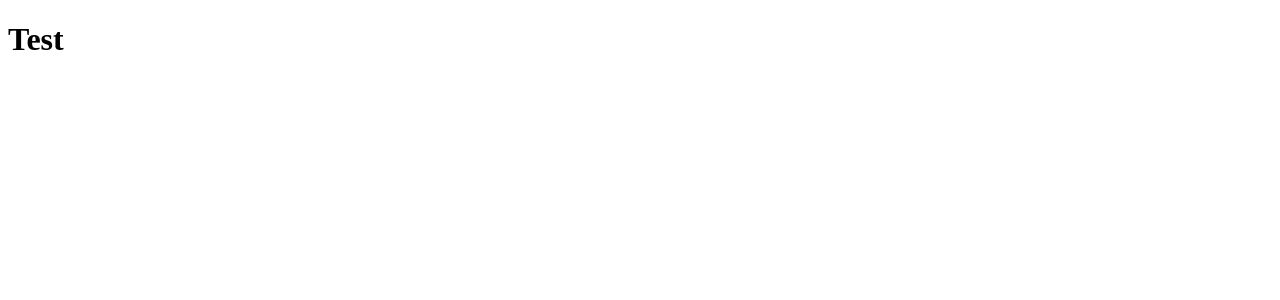
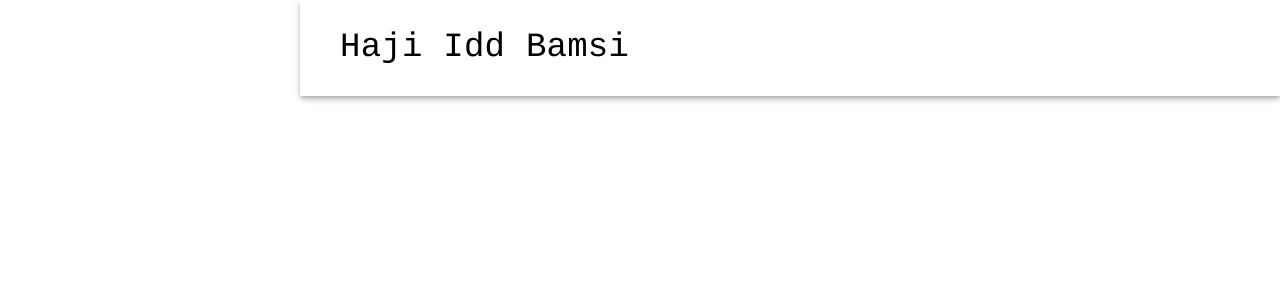
Before and after one commit to bamsi/hbamsi, a React (Create React App) app: page / in a window 1280 px wide. Shown: the top 300 px of the page. Built offline with nearby package versions, Linux system fonts and the light colour scheme.

Commit message:
add toolbar

```diff
--- a/package.json
+++ b/package.json
@@ -3,6 +3,10 @@
   "version": "0.1.0",
   "private": true,
   "dependencies": {
+    "@emotion/react": "^11.11.1",
+    "@emotion/styled": "^11.11.0",
+    "@mui/icons-material": "^5.14.3",
+    "@mui/material": "^5.14.5",
     "@testing-library/jest-dom": "^5.17.0",
     "@testing-library/react": "^13.4.0",
     "@testing-library/user-event": "^13.5.0",
--- a/src/App.js
+++ b/src/App.js
@@ -1,5 +1,24 @@
+import { Box } from "@mui/material";
+import CssBaseline from "@mui/material/CssBaseline";
+import ToolBar from "./components/toolbar";
+
+const navWidth = 300;
+
 function App() {
-  return <h1>Test</h1>;
+  return (
+    <Box sx={{ display: "flex" }}>
+      <CssBaseline />
+      <ToolBar width={navWidth} />
+      <Box
+        component="nav"
+        sx={{ width: { sm: navWidth }, flexShrink: { sm: 0 } }}
+      ></Box>
+      <Box
+        component="main"
+        sx={{ flexGrow: 1, p: 3, width: { sm: `calc(100% - ${navWidth}px)` } }}
+      ></Box>
+    </Box>
+  );
 }
 
 export default App;
--- /dev/null
+++ b/src/components/toolbar.js
@@ -0,0 +1,52 @@
+import AppBar from "@mui/material/AppBar";
+import Toolbar from "@mui/material/Toolbar";
+import IconButton from "@mui/material/IconButton";
+import MenuIcon from "@mui/icons-material/Menu";
+import Typography from "@mui/material/Typography";
+import { useState } from "react";
+
+const ToolBar = (props) => {
+  const { width } = props;
+  const [mobileOpen, setMobileOpen] = useState(false);
+
+  const handleDrawerToggle = () => {
+    setMobileOpen(!mobileOpen);
+  };
+
+  return (
+    <AppBar
+      position="fixed"
+      sx={{
+        width: { sm: `calc(100% - ${width}px)` },
+        ml: { sm: `${width}px` },
+        padding: "1rem",
+        backgroundColor: "secondary.contrastText",
+        "&:hover": {
+          backgroundColor: "#f5f5f5",
+        },
+        color: "#000",
+      }}
+    >
+      <Toolbar>
+        <IconButton
+          color="inherit"
+          edge="start"
+          onClick={handleDrawerToggle}
+          sx={{ mr: 2, display: { sm: "none" } }}
+        >
+          <MenuIcon />
+        </IconButton>
+        <Typography
+          variant="h4"
+          noWrap
+          component="h1"
+          sx={{ fontFamily: "Courier, monospace" }}
+        >
+          Haji Idd Bamsi
+        </Typography>
+      </Toolbar>
+    </AppBar>
+  );
+};
+
+export default ToolBar;
```
Also changed, not shown: 1 other file (tests, documents, lock files or other folders).
